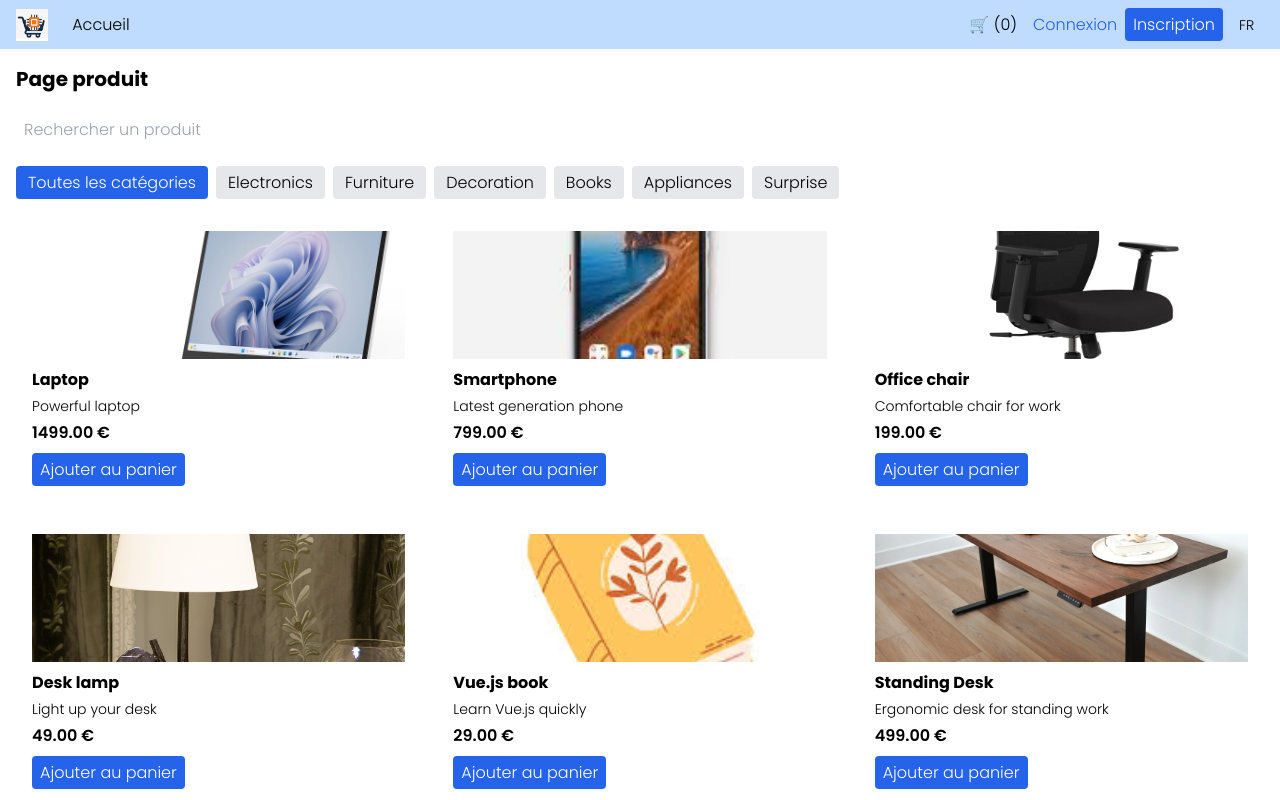
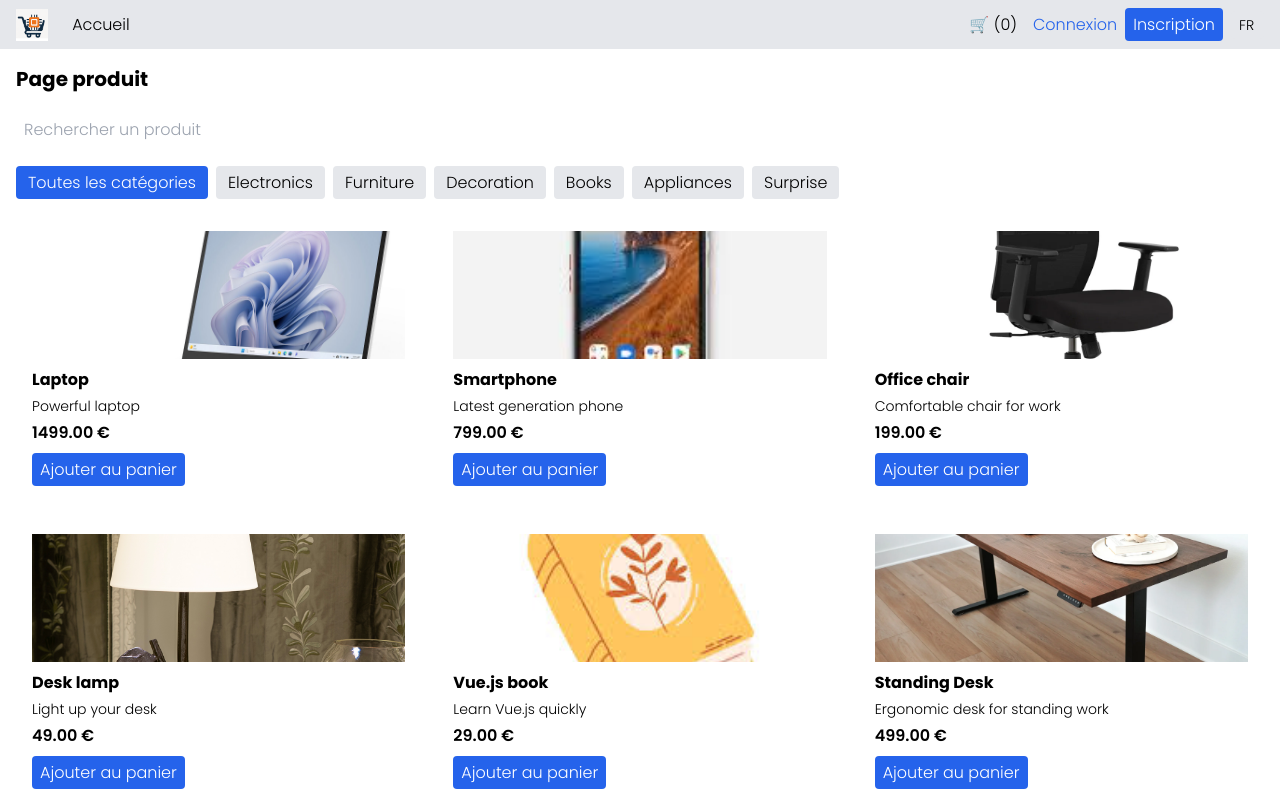
Before and after one commit to Alexandre-RICHARD/mds_app_web_vuejs, a Vue app: page / in a window 1280 px wide. Shown: the top 800 px of the page. Built offline with nearby package versions, Linux system fonts and the light colour scheme; no server answers.

Commit message:
cicd demo

```diff
--- a/src/views/components/AppHeader.vue
+++ b/src/views/components/AppHeader.vue
@@ -18,7 +18,7 @@ const cartStore = useCartStore();
 </script>
 
 <template>
-  <header class="flex items-center px-4 py-2 bg-blue-200">
+  <header class="flex items-center px-4 py-2 bg-gray-200">
     <img
       src="@/assets/logo.png"
       alt="Logo"
```
